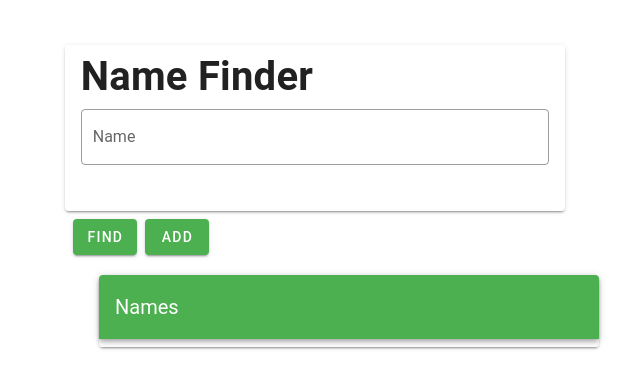
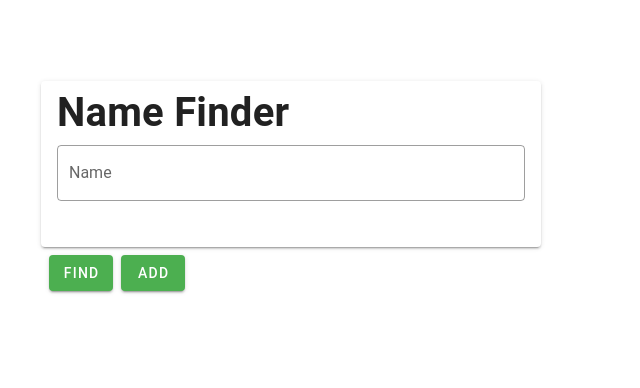
Before and after one commit to sp-devi/e-mevn-client, a Vue app: page / in a window 1280 px wide. Shown: the part 198-586 px from the top of the page, without its empty margins (291-931 px from the left). Built offline with nearby package versions, Linux system fonts and the light colour scheme; a small style sheet from the web is missing.

Commit message:
Fix grid layout

```diff
--- a/src/App.vue
+++ b/src/App.vue
@@ -1,10 +1,10 @@
 <template>
   <v-app>
-    <v-container fill-height>
+    <v-container fill-height fluid>
       <v-row align="center" justify="center">
-        <v-col cols="12" class="justify-center">
-          <v-row align="center" justify="center">
-            <v-col cols="6" class="justify-center">
+        <v-col cols="6">
+          <v-row>
+            <v-col>
               <v-card width="500px">
                 <v-card-title>
                   <h1>Name Finder</h1>
@@ -21,7 +21,11 @@
               </v-card-actions>
             </v-col>
           </v-row>
-          <Name :names="names"></Name>
+          <v-row>
+            <v-col>
+              <Name :names="names"></Name>
+            </v-col>
+          </v-row>
         </v-col>
       </v-row>
     </v-container>
@@ -32,7 +36,6 @@
 import Vue from "vue";
 import Name from "./components/Name.vue";
 import { mapActions } from "vuex";
-import axios from "axios";
 
 export default Vue.extend({
   name: "App",
@@ -49,15 +52,28 @@ export default Vue.extend({
     ...mapActions(["getName"]),
     async findName(name: string) {
       const responseName = await this.getName(name);
-      const namex = [{ name: responseName.data.name }];
-      this.$data.names = namex;
+      const result = responseName.data.name;
+      if (typeof result != undefined && result) {
+        const names = [{ name: result }];
+        this.$data.names = names;
+      } else {
+        alert("No name found");
+      }
+      const names = [{ name: "re" }];
+      this.$data.names = names;
     },
     ...mapActions(["insertName"]),
     async addName(name: string) {
+      if (!name) {
+        alert("Please input a name.");
+        return;
+      }
       const responseName = await this.insertName(name);
-      alert(responseName);
-      const namex = [{ name: responseName }];
-      this.$data.names = namex;
+      const result = responseName.data.name;
+      if (typeof result != undefined && result) {
+        const namex = [{ name: responseName }];
+        this.$data.names = namex;
+      }
     },
   },
 });
--- a/src/components/Name.vue
+++ b/src/components/Name.vue
@@ -1,24 +1,19 @@
 <template>
-  <v-container>
-    <v-row align="center" justify="center">
-      <v-col cols="6" class="justify-center">
-        <v-card max-width="500" class="mx-auto">
+  <v-card max-width="500" v-if="names.length != 0">
     <v-toolbar color="green" dark>
       <v-toolbar-title>Names</v-toolbar-title>
     </v-toolbar>
-          <v-list subheader two-line>
-            <v-list-item v-for="name in names" :key="name">
+    <v-list>
+      <v-list-item v-for="(name, index) in names" :key="name">
         <v-list-item-avatar>
           <v-icon class="grey lighten-1" dark>mdi-account</v-icon>
         </v-list-item-avatar>
         <v-list-item-content>
-                <v-list-item-title class="pl-2">{{
-                  name.name
-                }}</v-list-item-title>
+          <v-list-item-title class="pl-2">{{ name.name }}</v-list-item-title>
         </v-list-item-content>
         <v-list-item-action>
           <v-btn icon>
-                  <v-icon color="red" @click="removeName(name.name)"
+            <v-icon color="red" @click="removeName(name.name, index)"
               >mdi-minus</v-icon
             >
           </v-btn>
@@ -26,9 +21,6 @@
       </v-list-item>
     </v-list>
   </v-card>
-      </v-col>
-    </v-row>
-  </v-container>
 </template>
 
 <script lang="ts">
@@ -44,11 +36,12 @@ export default Vue.extend({
 
   methods: {
     ...mapActions(["deleteName"]),
-    async removeName(name: string) {
+    async removeName(name: string, index: number) {
       const responseName = await this.deleteName(name);
-      alert(responseName);
       const namex = [{ name: responseName }];
       this.$data.names = namex;
+      alert(index);
+      this.$delete(this.names, index);
     },
   },
 });
--- a/src/plugins/axios.ts
+++ b/src/plugins/axios.ts
@@ -1,5 +1,5 @@
 import axios from "axios";
-const URL = "http://localhost:3010";
+const URL = "http://localhost:3000";
 
 const restApiClient = axios.create({
     baseURL: URL,
```
Lines whose indentation alone changed are shown as unchanged.
